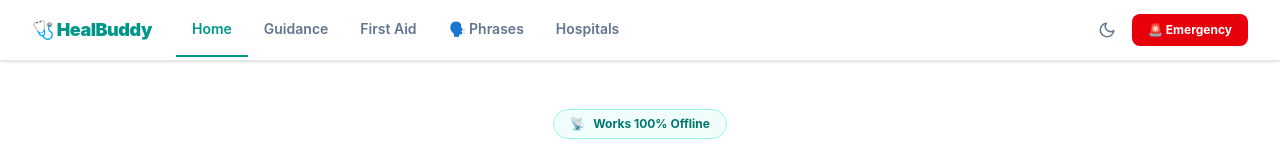
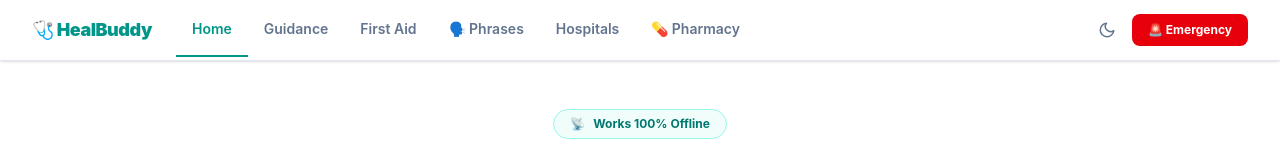
Before and after one commit to Coffee-0verflow/HealBuddy, a React (Vite) app in the folder frontend/: page / in a window 1280 px wide. Shown: the top 160 px of the page. Built offline with nearby package versions, Linux system fonts and the light colour scheme.

Commit message:
feat: add Pharmacy tab and update MapScreen to conditionally display hospitals or pharmacies

```diff
--- a/frontend/src/App.jsx
+++ b/frontend/src/App.jsx
@@ -279,7 +279,7 @@ export default function App() {
     setScreen('input');
   };
 
-  const activeTab = screen === 'dashboard' ? 'dashboard' : screen === 'map' ? 'hospitals' : screen === 'firstaid' ? 'firstaid' : screen === 'language' ? 'language' : 'guidance';
+  const activeTab = screen === 'dashboard' ? 'dashboard' : screen === 'map' ? 'hospitals' : screen === 'pharmacy' ? 'pharmacy' : screen === 'firstaid' ? 'firstaid' : screen === 'language' ? 'language' : 'guidance';
 
   return (
     <div className="h-[100dvh] bg-white dark:bg-black flex flex-col font-sans overflow-hidden">
@@ -296,11 +296,12 @@ export default function App() {
 
         <nav className="hidden sm:flex items-center gap-0 flex-1 h-full">
           {[
-            { id: 'dashboard', label: 'Home',      action: () => { setScreen('dashboard'); setAnalysis(null); } },
-            { id: 'guidance',  label: 'Guidance',   action: () => setScreen('pick') },
-            { id: 'firstaid',  label: 'First Aid',  action: () => setScreen('firstaid') },
-            { id: 'language',  label: '🗣️ Phrases',  action: () => setScreen('language') },
-            { id: 'hospitals', label: 'Hospitals',  action: () => setScreen('map') },
+            { id: 'dashboard', label: 'Home',       action: () => { setScreen('dashboard'); setAnalysis(null); } },
+            { id: 'guidance',  label: 'Guidance',    action: () => setScreen('pick') },
+            { id: 'firstaid',  label: 'First Aid',   action: () => setScreen('firstaid') },
+            { id: 'language',  label: '🗣️ Phrases',   action: () => setScreen('language') },
+            { id: 'hospitals', label: 'Hospitals',   action: () => setScreen('map') },
+            { id: 'pharmacy',  label: '💊 Pharmacy',   action: () => setScreen('pharmacy') },
           ].map(item => (
             <button
               key={item.id}
@@ -365,18 +366,18 @@ export default function App() {
           {activeTab === 'firstaid' && <span className="w-1 h-1 rounded-full bg-teal-500 mt-0.5" />}
         </button>
         <button
-          onClick={() => setScreen('language')}
-          className={`flex-1 py-3 flex flex-col items-center gap-0.5 text-[10px] font-bold transition-colors ${activeTab === 'language' ? 'text-teal-500' : 'text-slate-400 dark:text-slate-500'}`}
-        >
-          <span className="text-lg">🗣️</span>Phrases
-          {activeTab === 'language' && <span className="w-1 h-1 rounded-full bg-teal-500 mt-0.5" />}
-        </button>
-        <button
           onClick={() => setScreen('map')}
           className={`flex-1 py-3 flex flex-col items-center gap-0.5 text-[10px] font-bold transition-colors ${activeTab === 'hospitals' ? 'text-teal-500' : 'text-slate-400 dark:text-slate-500'}`}
         >
           <span className="text-lg">🏥</span>Hospitals
           {activeTab === 'hospitals' && <span className="w-1 h-1 rounded-full bg-teal-500 mt-0.5" />}
+        </button>
+        <button
+          onClick={() => setScreen('pharmacy')}
+          className={`flex-1 py-3 flex flex-col items-center gap-0.5 text-[10px] font-bold transition-colors ${activeTab === 'pharmacy' ? 'text-emerald-500' : 'text-slate-400 dark:text-slate-500'}`}
+        >
+          <span className="text-lg">💊</span>Pharmacy
+          {activeTab === 'pharmacy' && <span className="w-1 h-1 rounded-full bg-emerald-500 mt-0.5" />}
         </button>
         <a
           href="tel:112"
@@ -444,6 +445,18 @@ export default function App() {
               onBack={() => setScreen(analysis ? 'guidance' : 'dashboard')}
               requiredDoctorType={analysis?.doctor_type || analysis?.doctorType}
               showPharmacies={analysis?.showPharmacyMode === true}
+              showHospitals={true}
+            />
+          </div>
+        )}
+
+        {screen === 'pharmacy' && (
+          <div className="absolute inset-0 z-40 bg-white dark:bg-black">
+            <MapScreen
+              onBack={() => setScreen('dashboard')}
+              requiredDoctorType={null}
+              showPharmacies={true}
+              showHospitals={false}
             />
           </div>
         )}
--- a/frontend/src/components/MapScreen.jsx
+++ b/frontend/src/components/MapScreen.jsx
@@ -120,7 +120,7 @@ function StarRating({ rating }) {
   );
 }
 
-export default function MapScreen({ onBack, requiredDoctorType, showPharmacies = false }) {
+export default function MapScreen({ onBack, requiredDoctorType, showPharmacies = false, showHospitals = true }) {
   const [userLocation, setUserLocation] = useState(null);
   const [nearbyDocs, setNearbyDocs] = useState([]);
   const [loading, setLoading] = useState(true);
@@ -266,7 +266,7 @@ export default function MapScreen({ onBack, requiredDoctorType, showPharmacies =
                 <svg width="14" height="14" viewBox="0 0 24 24" fill="none" stroke="white" strokeWidth="2.5" strokeLinecap="round" strokeLinejoin="round"><path d="M3 9l9-7 9 7v11a2 2 0 0 1-2 2H5a2 2 0 0 1-2-2z"/><polyline points="9 22 9 12 15 12 15 22"/></svg>
               </div>
               <div className="min-w-0">
-                <p className="font-bold text-sm text-slate-800 dark:text-slate-100 leading-none">Nearby Hospitals</p>
+                <p className="font-bold text-sm text-slate-800 dark:text-slate-100 leading-none">{showHospitals ? 'Nearby Hospitals' : 'Nearby Pharmacies'}</p>
                 {requiredDoctorType && (
                   <p className="text-[10px] text-indigo-500 dark:text-indigo-400 font-semibold mt-0.5 truncate">{requiredDoctorType}</p>
                 )}
@@ -326,7 +326,7 @@ export default function MapScreen({ onBack, requiredDoctorType, showPharmacies =
                 <Popup><span className="font-bold" style={{color:'#dc2626'}}>📍 You are here</span><br/><span className="text-xs">Tap anywhere to relocate</span></Popup>
               </Marker>
 
-              {filteredDoctors.map(doc => (
+              {showHospitals && filteredDoctors.map(doc => (
                 <Marker key={doc.id} position={[doc.lat, doc.lng]}>
                   <Popup>
                     <div style={{ minWidth: '140px' }}>
@@ -338,7 +338,6 @@ export default function MapScreen({ onBack, requiredDoctorType, showPharmacies =
                   </Popup>
                 </Marker>
               ))}
-
               {/* Pharmacy markers — sorted nearest first */}
               {showPharmacies && nearbyPharmacies.map((p, i) => (
                 <Marker key={p.id} position={[p.lat, p.lng]} icon={L.divIcon({
@@ -393,11 +392,13 @@ export default function MapScreen({ onBack, requiredDoctorType, showPharmacies =
             </div>
           </div>
 
-          {/* Hospital Cards */}
+          {/* Cards Panel */}
           <div className="flex-1 bg-slate-50 dark:bg-slate-950 overflow-y-auto px-3 sm:px-5 pt-5 pb-6 -mt-3 relative z-10 rounded-t-3xl border-t border-slate-200/50 dark:border-slate-700/50 shadow-[0_-10px_40px_-15px_rgba(0,0,0,0.1)]">
             <div className="w-10 h-1 bg-slate-200 dark:bg-slate-700 rounded-full mx-auto mb-4"></div>
+
+            {showHospitals && (
+              <>
                 <h3 className="font-black text-lg text-slate-800 dark:text-slate-100 mb-4 ml-1">Top 5 Hospitals for You</h3>
-
                 {/* Quick Comparison Table */}
                 <div className="bg-white dark:bg-slate-800 rounded-2xl border border-slate-200 dark:border-slate-700 shadow-sm mb-5 overflow-hidden">
                   <div className="grid grid-cols-[1fr_60px_55px_60px] text-[9px] font-black uppercase tracking-widest text-slate-400 dark:text-slate-500 px-4 py-2 border-b border-slate-100 dark:border-slate-700 bg-slate-50 dark:bg-slate-800/80">
@@ -420,7 +421,6 @@ export default function MapScreen({ onBack, requiredDoctorType, showPharmacies =
                     </div>
                   ))}
                 </div>
-
                 {/* Detailed Cards */}
                 <div className="space-y-4">
                   {nearbyDocs.map((doc, index) => (
@@ -504,8 +504,10 @@ export default function MapScreen({ onBack, requiredDoctorType, showPharmacies =
                 </div>
                   ))}
                 </div>
+              </>
+            )}
 
-            {/* Pharmacy Cards — identical layout to hospital cards */}
+            {/* Pharmacy Cards */}
             {showPharmacies && nearbyPharmacies.length > 0 && (
               <div className="mt-6">
                 <div className="flex items-center gap-2 mb-3">
```
Lines whose indentation alone changed are shown as unchanged.
